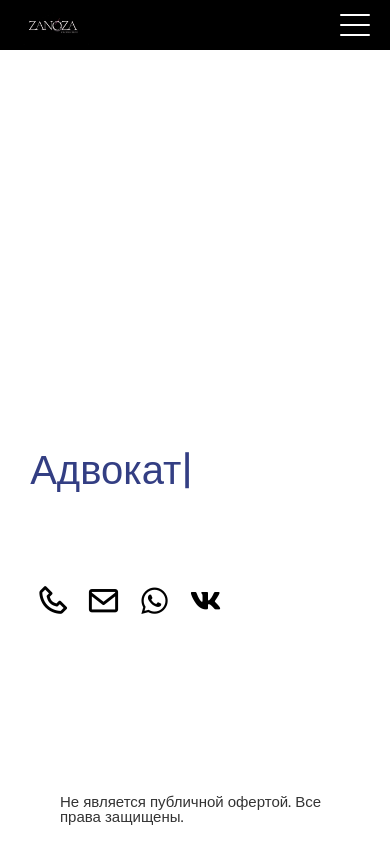
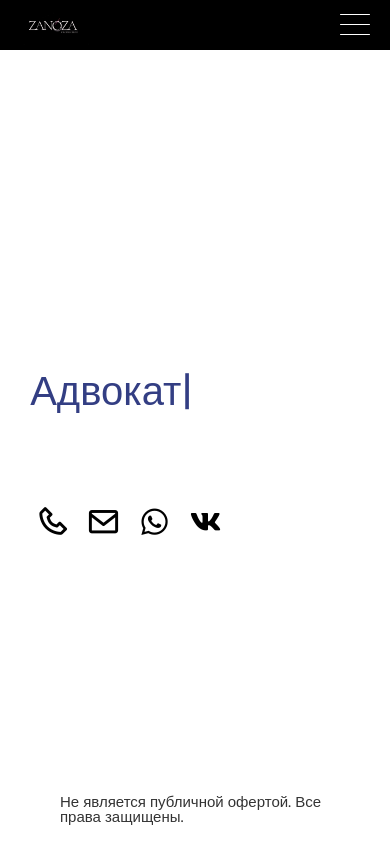
Before and after one commit to foxygen-d/lawyer-django, a Django app: template lawyer/templates/index.html in a window 390 px wide. Run offline with Django 3.2, Linux system fonts and the light colour scheme; the template is opened without the code that fills it, so the values that code supplies are empty.

Commit message:
Доработки 3.0

```diff
--- a/lawyer/lawyer/settings.py
+++ b/lawyer/lawyer/settings.py
@@ -25,7 +25,7 @@ SECRET_KEY = 'ezgo8ofl194=e#&0+igy7^yitexknad7%zijugxcig6*71xud7'
 # SECURITY WARNING: don't run with debug turned on in production!
 DEBUG = True
 
-ALLOWED_HOSTS = ['127.0.0.1', 'advokatvasilev.ru', 'васильевадвокат.рф', 'адвокатвасильев.рф']
+ALLOWED_HOSTS = ['195.24.68.20', 'advokatvasilev.ru', 'васильевадвокат.рф', 'адвокатвасильев.рф', 'adv5127295.nichost.ru', 'www.advokatvasilev.ru']
 
 # Application definition
 
@@ -98,8 +98,8 @@ EMAIL_PORT = 587
 EMAIL_USE_TLS = True
 EMAIL_USE_SSL = False
 
-EMAIL_HOST_USER = 'foxygen.d@gmail.com'
-EMAIL_HOST_PASSWORD = 'atqapckqwpdwshxz'
+EMAIL_HOST_USER = 'vasilev.ka83@gmail.com'
+EMAIL_HOST_PASSWORD = 'hqvgvloqjlevltaj'
 
 
 # Password validation
--- a/lawyer/static/css/style.css
+++ b/lawyer/static/css/style.css
@@ -341,7 +341,7 @@ h6 { font-size: 16px; }
 .cavani_tm_topbar .hamburger-inner:after,
 .cavani_tm_topbar .hamburger-inner:before{
 	width: 30px;
-	height: 2px;
+	height: 1px;
 }
 .cavani_tm_topbar .trigger{
 	position: relative;
@@ -415,7 +415,7 @@ h6 { font-size: 16px; }
 .cavani_tm_mobile_menu .social{
 	width: 100%;
 	float: left;
-	margin-top: 350px;
+	/* margin-top: 150px; */
 }
 .cavani_tm_mobile_menu .social ul{
 	margin: 0px;
@@ -534,6 +534,17 @@ h6 { font-size: 16px; }
 /*---------------------------------------------------*/
 /*	05) CAVANI HOME
 /*---------------------------------------------------*/
+.cavani_tm_home{
+	position: relative;
+	width: 100%;
+	height: 100%;
+	display: flex;
+	align-items: center;
+}
+.cavani_tm_home .content{
+	padding-left: 100px;
+}
+
 /* MAIN PAGE */
 .main{
     height: 100%;
@@ -546,7 +557,9 @@ h6 { font-size: 16px; }
 	padding: 0 18%;
 }
 .main-text h1{
-    font-size: 150px;
+    font-size: clamp(70px, 15vw, 150px);
+	margin-left: -4px;
+	margin-bottom: 20px;
     font-weight: 400;
     line-height: 1;
     color: #333E83;
@@ -558,7 +571,7 @@ h6 { font-size: 16px; }
     margin-bottom: 40px;
 }
 .main-text h3{
-    font-size: 64px;
+    font-size: clamp(40px, 5vw, 64px);
     font-weight: 400;
     color: #333E83;
 }
@@ -663,7 +676,7 @@ h6 { font-size: 16px; }
     font-family: 'Poppins', sans-serif;
 	color: #333E83;
 	text-transform: uppercase;
-	font-size: 35px;
+	font-size: 30px;
 	font-weight: 700;
 	letter-spacing: 8px;
 }
@@ -1440,9 +1453,6 @@ h6 { font-size: 16px; }
 	.cavani_tm_mainpart{top: 60px;left: 60px;right: 60px;bottom: 60px;}
 	.cavani_tm_header .menu ul li a{padding: 0px 22px;}
 	.cavani_tm_home .content{padding-left: 50px;}
-	.cavani_tm_home .name{font-size: 55px;margin-bottom: 25px;}
-	.cavani_tm_home .line{width: 60px;height: 4px;margin-bottom: 25px;}
-	.cavani_tm_home .job{font-size: 23px;margin-bottom: 30px;}
 	.cavani_tm_button .form_button{padding: 13px 32px;}
 	.cavani_tm_section .section_inner{padding: 95px 50px 0px 50px;}
 	.cavani_tm_about .univ ul li .time span{padding: 3px 12px;}
@@ -1456,6 +1466,11 @@ h6 { font-size: 16px; }
 	.cavani_tm_modalbox .description_wrap{padding: 30px;}
 	.cavani_tm_modalbox .close .svg{width: 40px;height: 40px;}
 }
+@media (max-width: 1230px) {
+	.main-text h1{margin-left: -4px;margin-bottom: 30px;font-size: 120px;}
+	.main-text h2{font-size: 50px}
+	.icons i{font-size: 50px;}
+}
 @media (max-width: 1040px) {
 	.mouse-cursor{display: none;}
 	#preloader{display: none;}
@@ -1470,8 +1485,6 @@ h6 { font-size: 16px; }
 	.cavani_tm_mainpart{top: 55px;left: 0px;right: 0px;bottom: 0px;}
 	.cavani_tm_mainpart .main_content{width: 100%;}
 	.cavani_tm_home .content{padding: 0px 20px;}
-	.cavani_tm_home .name{font-size: 60px;}
-	.cavani_tm_home .job{font-size: 22px;}
 	.cavani_tm_about .biography .wrapper{flex-direction: column;align-items: baseline;}
 	.cavani_tm_about .biography .left{width: 100%;margin-bottom: 55px;}
 	.cavani_tm_about .biography .right{width: 100%;}
@@ -1495,10 +1508,11 @@ h6 { font-size: 16px; }
 	.cavani_tm_modalbox .news_popup_informations .details h3{font-size: 20px;}
 }
 @media (max-width: 768px) {
+	.main{height: 80%;}
 	.main-text{margin-left: -40px;}
-	.main-text h1{margin-left: -3px;font-size: 80px;font-weight: 300;}
-	.main-text h2{font-size: 25px;font-weight: 500;}
-	.main-text h3{font-size: 40px;font-weight: 400;}
+	.main-text h1{margin-left: -3px;font-weight: 300;font-size: 70px;}
+	.main-text h2{margin-top: 15px;font-size: 24px;font-weight: 500;}
+	.main-text h3{font-weight: 400;}
 	.cavani_tm_button .form_button{padding: 10px 28px;}
 
 	.cavani_tm_footer{visibility: hidden;}
@@ -1509,7 +1523,7 @@ h6 { font-size: 16px; }
 	.cavani_tm_news .news_list ul{margin: 0px;}
 	.cavani_tm_news .news_list ul li{width: 100%;padding-left: 0px;}
 	.cavani_tm_news .news_list ul li .details{padding: 15px 20px 0px 20px;}
-	.cavani_tm_title span{letter-spacing: 4px;}
+	.cavani_tm_title span{letter-spacing: 4px;font-weight: 400;}
 	.cavani_tm_title span:after{margin-left: 15px;}
 	.cavani_tm_modalbox .box_inner{width: 300px;top: 100px;bottom: 40px;}
 	.cavani_tm_modalbox .close{margin-left: -25px;top: -35px;}
--- a/lawyer/templates/index.html
+++ b/lawyer/templates/index.html
@@ -10,13 +10,12 @@
         <h2>{{ profile.name }}</h2>
         <h3><span></span>|</h3>
     </div>
+    <div class="icons">
+        <a href="Tel:{{ profile.phone }}"><i class='bx bx-phone'></i></a>
+        <a href="Mailto:{{ profile.email }}"><i class='bx bx-envelope'></i></a>
+        <a href="{{ profile.url_whatsapp }}"><i class='bx bxl-whatsapp'></i></a>
+        <a href="{{ profile.url_vk }}"><i class='bx bxl-vk'></i></a>
+    </div>
 </section>
 
-<div class="icons">
-    <a href="Tel:{{ profile.phone }}"><i class='bx bx-phone'></i></a>
-    <a href="Mailto:{{ profile.email }}"><i class='bx bx-envelope'></i></a>
-    <a href="{{ profile.url_whatsapp }}"><i class='bx bxl-whatsapp'></i></a>
-    <a href="{{ profile.url_vk }}"><i class='bx bxl-vk'></i></a>
-</div>
-
 {% endblock %}
```
